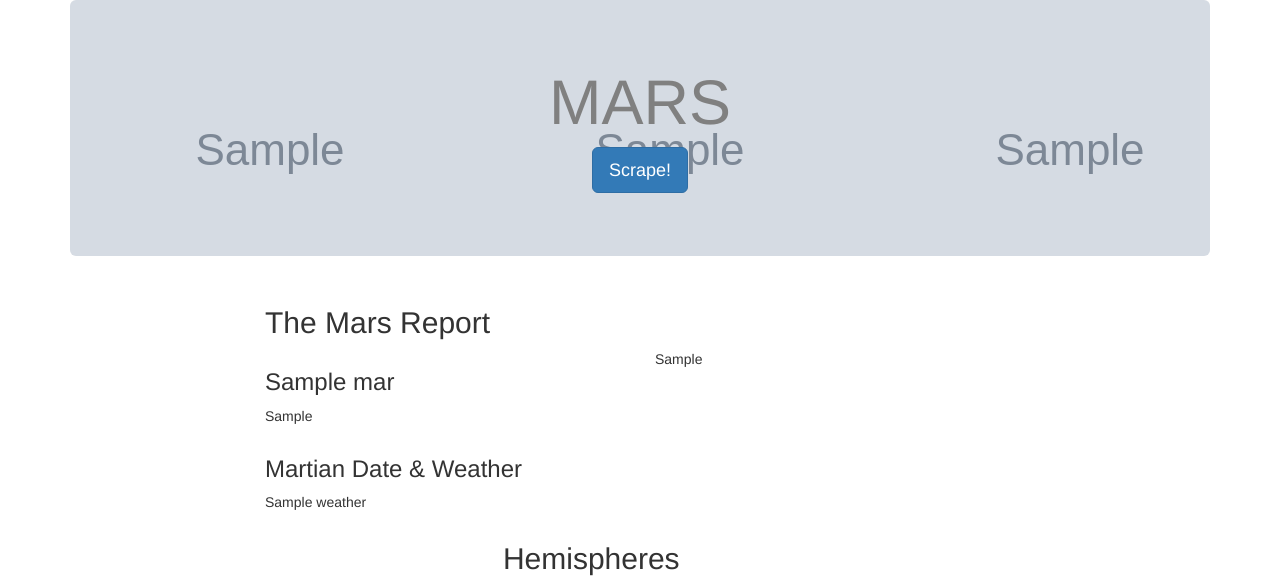
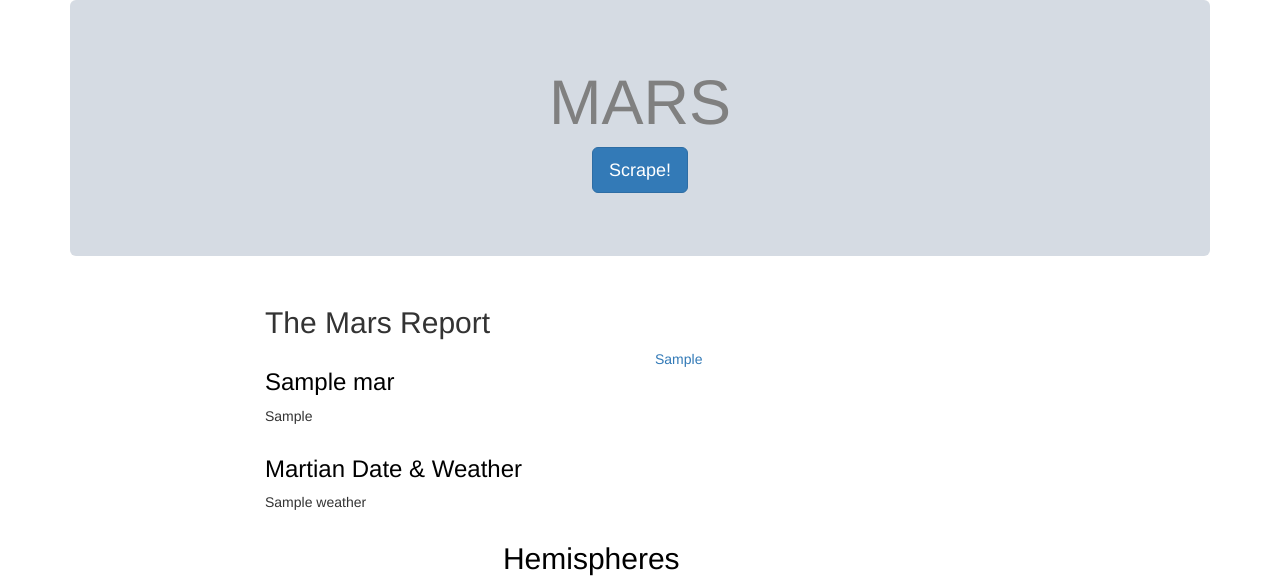
Before and after one commit to nfstein/13-ste-Web-Scraping, a Flask app: page / in a window 1280 px wide. Shown: the top 586 px of the page. Run offline with Flask 2, Linux system fonts and the light colour scheme; grey boxes marked "Sample" are stand-in pictures; a database or web service that is not in the repository returns one stand-in record (values such as "Sample title"); some libraries are stand-ins or nearby versions.

Commit message:
add little links

```diff
--- a/scrape_mars.py
+++ b/scrape_mars.py
@@ -46,7 +46,7 @@ def scrape():
     border_pat = re.compile(r'border="."') #just for fun and a little formatting
     class_pat = re.compile(r'class=""')
     table_html = table_html.replace(border_pat.search(table_html).group(), '')
-    table_html = table_html.replace(class_pat.search(table_html).group(), '')
+    table_html = table_html.replace(class_pat.search(table_html).group(), 'style="color: black"')
     table_html
     '''url = 'https://space-facts.com/mars/'
     dfs = pd.read_html(url)
--- a/templates/index.html
+++ b/templates/index.html
@@ -12,8 +12,10 @@
 <body>
   <div class="container" >
     <a href="{{ mars.featured_image_url }}" target="_blank">
-    <div class="jumbotron text-center " style = 'background-image: url({{ mars.featured_image_url }});'>
-      <h1 style='color: grey'>MARS</h1>
+    <div class="jumbotron text-center " style = 'background-image: url({{ mars.featured_image_url }}); background-size: cover;'>
+      <a href = "https://en.wikipedia.org/wiki/Mars">
+        <h1 style='color: grey'>MARS</h1>
+      </a>
       <p><a class="btn btn-primary btn-lg" href="/scrape" role="button">Scrape!</a></p>
     </div>
     </a>
@@ -26,16 +28,22 @@
         <!--<img src= {{ mars.featured_image_url }} width: 50% />-->
           <div class="col-sm-6 col-xs-12" >
             <div class = 'row'>
-              <h3>{{ mars.news_title }}</h3>
-                <p>{{ mars.news_p }}</p>
+              <a href = "https://mars.nasa.gov/news/">
+                <h3 style='color: black' >{{ mars.news_title }}</h3>
+              </a>
+              <p>{{ mars.news_p }}</p>
             </div>
             <div class = 'row'>
-                <h3>Martian Date & Weather</h3>
+                <a href = "https://twitter.com/marswxreport">
+                  <h3 style='color: black'>Martian Date & Weather</h3>
+                </a>
                 <p>{{ mars.weather }}</p>
             </div>
           </div>
           <div class="col-sm-6 col-xs-12" >
+            <a href = "https://space-facts.com/mars/" >
               {{mars.table_html|safe}}
+            </a>
           </div>
         </div>
 
@@ -43,7 +51,9 @@
 
     <div class='row text-center'>
       <div class='col-sm-5 col-sm-offset-3'>
-        <h2>Hemispheres</h2>
+        <a href = "https://en.wikipedia.org/wiki/Geography_of_Mars">
+          <h2 style='color: black'>Hemispheres</h2>
+        </a>
       </div>
     </div>
 
```
Also changed, not shown: ReadMe.md (added), Screen Shot 2018-03-14 at 3.06.17 PM.png (added).
